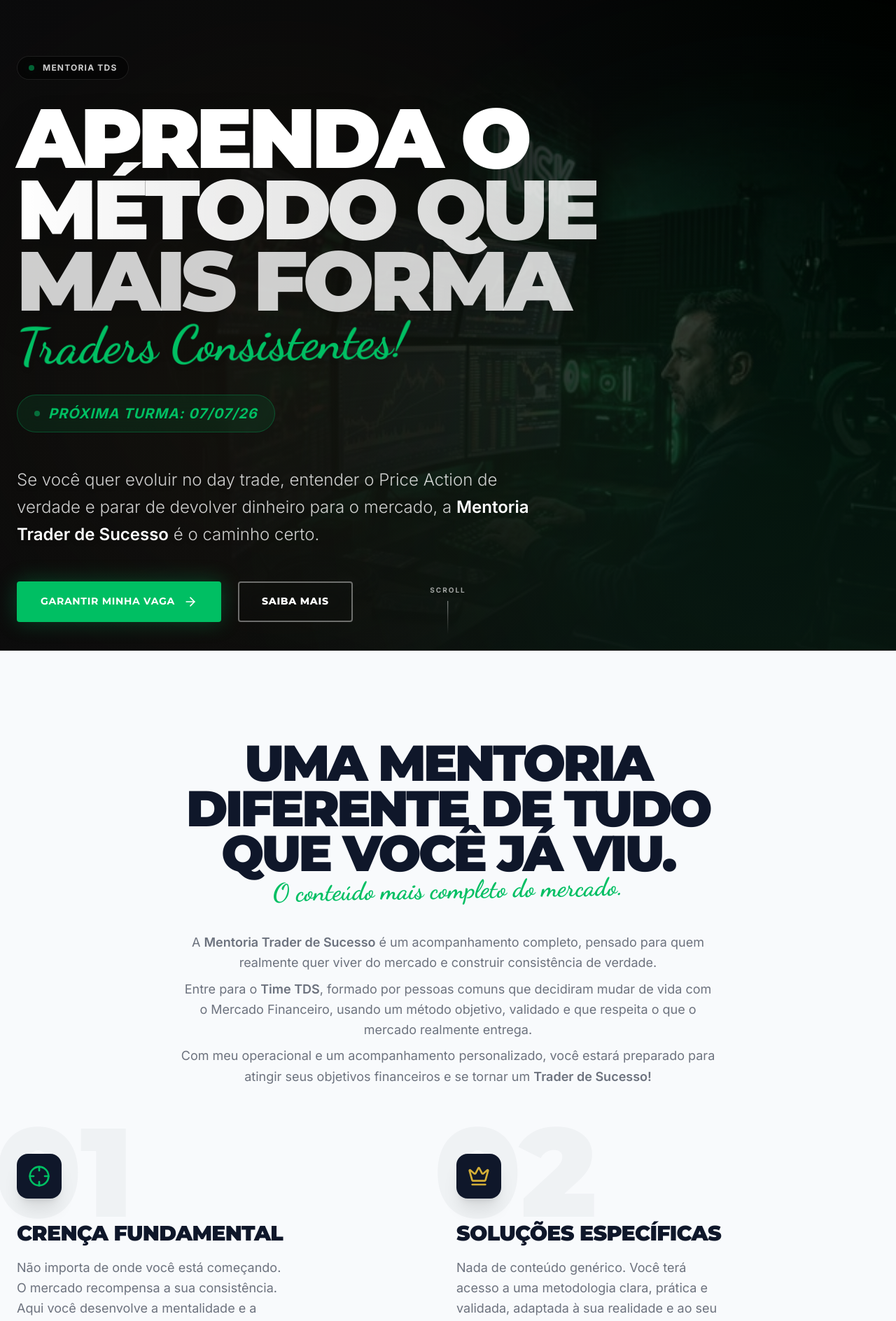
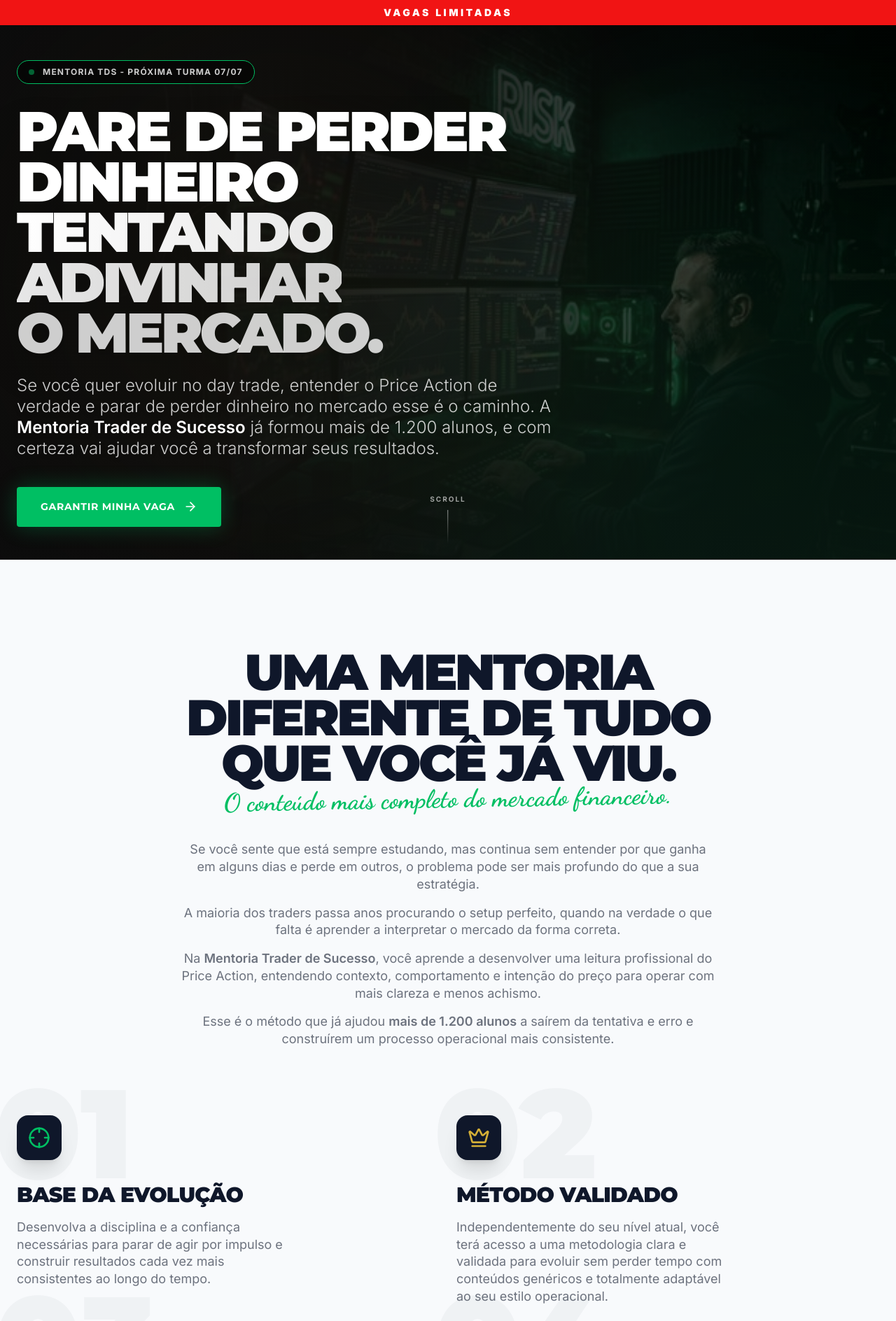
Before and after one commit to victorsilvestre/brunoborges_site, a Next.js app in the folder webapp/: page /mentoria-tds in a window 1280 px wide. Shown: the top 1888 px of the page at 70% size. Built offline with nearby package versions, Linux system fonts and the light colour scheme.

Commit message:
alterações layout e copy do Hero e Features

```diff
--- a/webapp/app/mentoria-tds/components/Features.tsx
+++ b/webapp/app/mentoria-tds/components/Features.tsx
@@ -8,33 +8,35 @@ export function Features() {
     {
       icon: <Crosshair className="w-8 h-8 text-[var(--green-bull)]" />,
       num: "01",
-            title: "Crença Fundamental",
-            text: "Não importa de onde você está começando. O mercado recompensa a sua consistência. Aqui você desenvolve a mentalidade e a disciplina necessárias para evoluir."
+      title: "Base da evolução",
+      text: "Desenvolva a disciplina e a confiança necessárias para parar de agir por impulso e construir resultados cada vez mais consistentes ao longo do tempo.",
     },
     {
       icon: <Crown className="w-8 h-8 text-[var(--gold-premium)]" />,
       num: "02",
-            title: "Soluções Específicas",
-            text: "Nada de conteúdo genérico. Você terá acesso a uma metodologia clara, prática e validada, adaptada à sua realidade e ao seu momento no mercado."
+      title: "Método validado",
+      text: "Independentemente do seu nível atual, você terá acesso a uma metodologia clara e validada para evoluir sem perder tempo com conteúdos genéricos e totalmente adaptável ao seu estilo operacional.",
     },
     {
       icon: <Zap className="w-8 h-8 text-[var(--white)]" />,
       num: "03",
-            title: "Operacional Testado",
-            text: "Um método simples, direto e funcional. Aprenda Price Action de forma limpa, sem dependência de indicadores, focando no que realmente move o preço."
+      title: "Price Action simplificado",
+      text: "Aprenda a interpretar o comportamento do preço com objetividade e desenvolva um operacional baseado no que realmente importa sem depender de indicadores 'milagrosos'.",
     },
     {
       icon: <MessageSquare className="w-8 h-8 text-[var(--red-bear)]" />,
       num: "04",
-            title: "Suporte Direto",
-            text: "Você não vai caminhar sozinho. Acompanhamento próximo com o mentor para ajustar sua leitura, corrigir erros e acelerar sua evolução."
-        }
+      title: "Evolução guiada",
+      text: "Receba direcionamentos próximos do mentor para corrigir seus erros, fortalecer sua leitura e encurtar o caminho até a consistência. Acompanhe as análises do dia real de operação, replays de mercado e tire suas dúvidas ao vivo.",
+    },
   ];
 
   return (
-        <section id="about" className="py-32 relative bg-[var(--light-base)] overflow-hidden">
+    <section
+      id="about"
+      className="py-32 relative bg-[var(--light-base)] overflow-hidden"
+    >
       <div className="max-w-7xl mx-auto px-6 relative z-10">
-
         <div className="max-w-4xl mb-24 text-center mx-auto">
           <FadeIn delay={0.1}>
             <h3 className="font-display font-black text-5xl md:text-6xl lg:text-7xl text-[var(--dark-pure)] uppercase leading-[0.9] tracking-tighter mb-6">
@@ -44,26 +46,42 @@ export function Features() {
           </FadeIn>
           <FadeIn delay={0.2}>
             <span className="font-script text-3xl md:text-4xl text-[var(--green-bull)] block -mt-4 mb-6 md:mb-8 origin-left -rotate-1">
-                            O conteúdo mais completo do mercado.
+              O conteúdo mais completo do mercado financeiro.
             </span>
           </FadeIn>
           <FadeIn delay={0.3}>
-                        <p className="text-lg text-[var(--dark-medium)] max-w-3xl mx-auto leading-relaxed mb-2">
-                            A <strong className="text-[var(--green-highlight)] font-semibold">Mentoria Trader de Sucesso</strong> é um acompanhamento completo, pensado para quem realmente quer viver do mercado e construir consistência de verdade.
+            <p className="text-lg text-[var(--dark-medium)] max-w-3xl mx-auto leading-snug mb-4">
+              Se você sente que está sempre estudando, mas continua sem entender
+              por que ganha em alguns dias e perde em outros, o problema pode
+              ser mais profundo do que a sua estratégia.
             </p>
-                        <p className="text-lg text-[var(--dark-medium)] max-w-3xl mx-auto leading-relaxed mb-2">
-                            Entre para o <strong className="text-[var(--green-highlight)] font-semibold">Time TDS</strong>, formado por pessoas comuns que decidiram mudar de vida com o Mercado Financeiro, usando um método objetivo, validado e que respeita o que o mercado realmente entrega.
+            <p className="text-lg text-[var(--dark-medium)] max-w-3xl mx-auto leading-snug mb-4">
+              A maioria dos traders passa anos
+              procurando o setup perfeito, quando na verdade o que falta é
+              aprender a interpretar o mercado da forma correta.
             </p>
-
-                        <p className="text-lg text-[var(--dark-medium)] max-w-3xl mx-auto leading-relaxed">
-                            Com meu operacional e um acompanhamento personalizado, você estará preparado para atingir seus objetivos financeiros e se tornar um <strong className="text-[var(--green-highlight)] font-semibold">Trader de Sucesso!</strong>
+            <p className="text-lg text-[var(--dark-medium)] max-w-3xl mx-auto leading-snug mb-4">
+              Na <strong className="text-[var(--green-highlight)] font-semibold">Mentoria Trader de Sucesso</strong>
+              , você aprende a desenvolver uma leitura
+              profissional do Price Action, entendendo contexto, comportamento e
+              intenção do preço para operar com mais clareza e menos achismo.
+            </p>
+            <p className="text-lg text-[var(--dark-medium)] max-w-3xl mx-auto leading-snug mb-2">
+              Esse é o método que já ajudou <strong className="text-[var(--green-highlight)] font-semibold">mais de 1.200 alunos</strong> a saírem da
+              tentativa e erro e construírem um processo operacional mais
+              consistente.
             </p>
           </FadeIn>
         </div>
 
         <div className="grid grid-cols-1 md:grid-cols-2 gap-x-12 gap-y-20">
           {features.map((feature, i) => (
-                        <FadeIn key={i} delay={i * 0.1} direction="up" className="relative group">
+            <FadeIn
+              key={i}
+              delay={i * 0.1}
+              direction="up"
+              className="relative group"
+            >
               {/* Massive background number */}
               <div className="absolute -top-16 -left-8 font-display font-black text-[180px] leading-none text-[var(--dark-pure)] opacity-[0.03] select-none pointer-events-none transition-transform duration-500 group-hover:-translate-y-4">
                 {feature.num}
@@ -78,15 +96,14 @@ export function Features() {
                   {feature.title}
                 </h4>
 
-                                <p className="text-[var(--dark-medium)] text-lg leading-relaxed max-w-sm">
+                <p className="text-[var(--dark-medium)] text-lg leading-snug max-w-sm">
                   {feature.text}
                 </p>
               </div>
             </FadeIn>
           ))}
         </div>
-
       </div>
-        </section >
+    </section>
   );
 }
--- a/webapp/app/mentoria-tds/components/Hero.tsx
+++ b/webapp/app/mentoria-tds/components/Hero.tsx
@@ -10,6 +10,13 @@ const HOTMART_URL = "";
 export function Hero() {
     return (
         <section className="relative min-h-[95vh] lg:min-h-screen flex items-center overflow-hidden pt-20 border-b border-[var(--white-10)]">
+
+            {/* Faixa de urgência - Vagas Limitadas */}
+            <div className="absolute top-0 left-0 right-0 z-20 bg-[var(--red-bear)] py-2 flex items-center justify-center">
+                <span className="text-white text-xs md:text-sm font-black uppercase tracking-[0.25em]">
+                    Vagas Limitadas
+                </span>
+            </div>
 
             {/* Premium Background Diagram */}
             <div className="absolute inset-0 z-0 bg-black">
@@ -34,38 +41,38 @@ export function Hero() {
 
                     <div className="lg:col-span-9 xl:col-span-10 max-w-4xl">
                         <FadeIn>
-                            <div className="inline-flex items-center gap-3 px-4 py-2 rounded-full border border-[var(--white-10)] bg-black/50 backdrop-blur-md mb-8">
+                            <div className="inline-flex items-center gap-3 px-4 py-2 rounded-full border border-[var(--green-bull)] bg-black/50 backdrop-blur-md mb-8">
                                 <span className="w-2 h-2 rounded-full bg-[var(--green-bull)] shadow-[var(--glow-green)] animate-pulse" />
-                                <span className="text-xs font-bold tracking-widest uppercase text-white/80">Mentoria TDS</span>
+                                <span className="text-xs font-bold tracking-widest uppercase text-white/80">Mentoria TDS - Próxima Turma 07/07</span>
                             </div>
                         </FadeIn>
 
                         <FadeIn delay={0.1}>
-                            <h1 className="font-display font-black text-6xl md:text-[85px] lg:text-[110px] xl:text-[120px] leading-[0.85] uppercase tracking-tighter mb-4 md:mb-6 text-white shadow-black/50 drop-shadow-2xl">
-                                Aprenda o <br />
-                                <span className="text-transparent bg-clip-text bg-gradient-to-r from-[var(--white)] to-[var(--white-80)]">Método que</span><br />
-                                <span className="text-[var(--white-80)] drop-shadow-lg">Mais Forma</span>
+                            <h1 className="font-display font-black text-5xl md:text-[45px] lg:text-[60px] xl:text-[80px] leading-[0.9] uppercase tracking-tighter mb-12 md:mb-10 text-white shadow-black/50 drop-shadow-2xl">
+                                Pare de perder dinheiro <br />
+                                <span className="text-transparent bg-clip-text bg-gradient-to-r from-[var(--white)] to-[var(--white-80)]">tentando adivinhar</span><br />
+                                <span className="text-[var(--white-80)] drop-shadow-lg">o mercado.</span>
                             </h1>
                         </FadeIn>
 
                         <FadeIn delay={0.2}>
                             <span className="font-script text-5xl md:text-7xl text-[var(--green-bull)] block -mt-4 mb-6 md:mb-8 origin-left -rotate-1 drop-shadow-md">
-                                Traders Consistentes!
+
                             </span>
                         </FadeIn>
 
-                        <FadeIn delay={0.25}>
+                        {/* <FadeIn delay={0.25}>
                             <div className="inline-flex items-center gap-3 px-6 py-3 rounded-full border border-[var(--green-bull)]/30 bg-[var(--green-bull)]/10 backdrop-blur-md mb-10 md:mb-12">
                                 <span className="w-2 h-2 rounded-full bg-[var(--green-bull)] animate-pulse" />
                                 <span className="text-lg md:text-xl font-bold tracking-wider uppercase text-[var(--green-bull)] italic">
                                     {INSCRICOES_ABERTAS ? "Próxima Turma: 07/07/26" : "Nova turma em breve"}
                                 </span>
                             </div>
-                        </FadeIn>
+                        </FadeIn> */}
 
                         <FadeIn delay={0.3}>
-                            <p className="text-xl md:text-2xl text-[var(--white-80)] max-w-3xl mb-12 font-light leading-relaxed drop-shadow-md">
-                                Se você quer evoluir no day trade, entender o Price Action de verdade e parar de devolver dinheiro para o mercado, a <strong className="text-white font-semibold">Mentoria Trader de Sucesso</strong> é o caminho certo.
+                            <p className="text-xl md:text-2xl text-[var(--white-80)] max-w-3xl mb-8 md:mb-10 font-light leading-[1.25] drop-shadow-md">
+                                Se você quer evoluir no day trade, entender o Price Action de verdade e parar de perder dinheiro no mercado esse é o caminho. A <strong className="text-white font-semibold">Mentoria Trader de Sucesso</strong> já formou mais de 1.200 alunos, e com certeza vai ajudar você a transformar seus resultados.
                             </p>
                         </FadeIn>
 
@@ -83,9 +90,9 @@ export function Hero() {
                                         Inscrições Encerradas
                                     </div>
                                 )}
-                                <a href="#about" className="btn btn-outline-white backdrop-blur-md bg-black/30 hover:bg-white/10 py-5 px-10 text-lg w-full sm:w-auto flex items-center justify-center font-display font-bold uppercase tracking-wider">
+                                {/* <a href="#about" className="btn btn-outline-white backdrop-blur-md bg-black/30 hover:bg-white/10 py-5 px-10 text-lg w-full sm:w-auto flex items-center justify-center font-display font-bold uppercase tracking-wider">
                                     Saiba Mais
-                                </a>
+                                </a> */}
                             </div>
                         </FadeIn>
                     </div>
```
Lines whose indentation alone changed are shown as unchanged.
